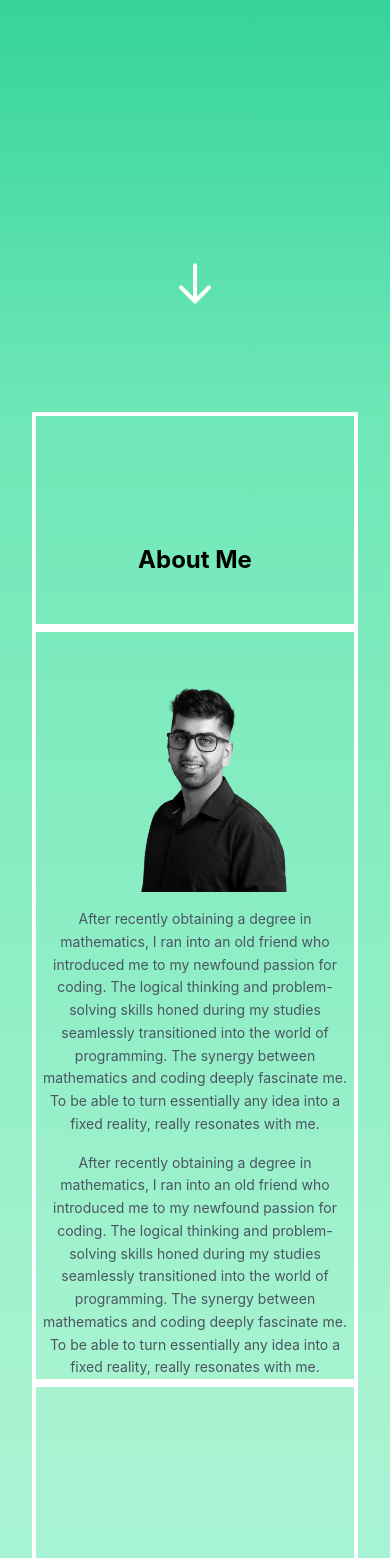
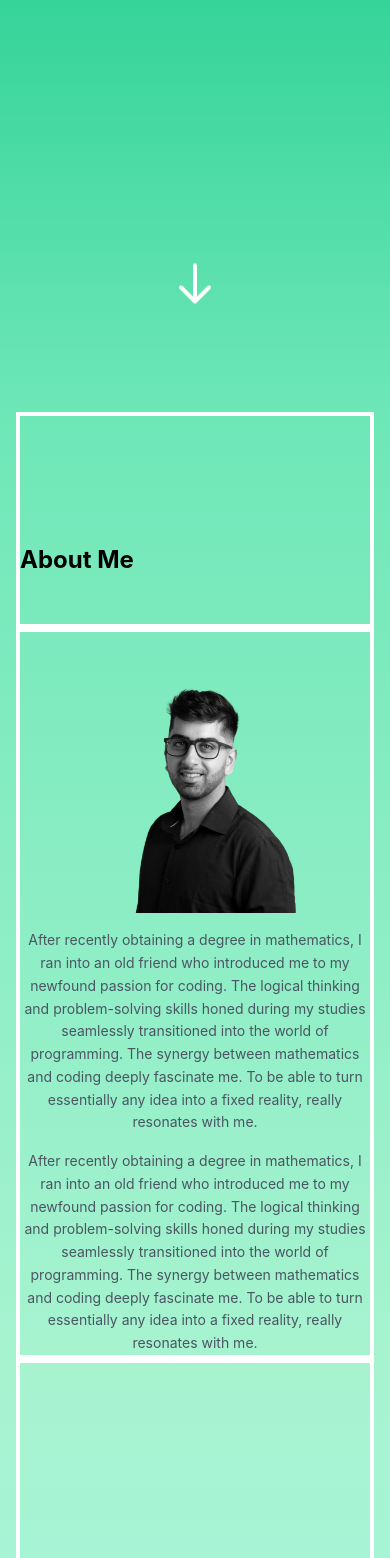
Before and after one commit to nickonbabaei/portfolio, a React (Create React App) app in the folder client/: page / in a window 390 px wide. Shown: the part 432-1990 px from the top of the page. Built offline with nearby package versions, Linux system fonts and the light colour scheme.

Commit message:
adjusted mobile screen padding on x axis

```diff
--- a/client/src/components/About.jsx
+++ b/client/src/components/About.jsx
@@ -3,9 +3,9 @@ import headshot from '../images/headshot-removebg.png'
 
 const About = () => {
     return (
-        <section class="text-gray-600 body-font bg-gradient-to-b from-emerald-300 to-emerald-200 px-8 " id='about'>
+        <section class="text-gray-600 body-font bg-gradient-to-b from-emerald-300 to-emerald-200 px-4 sm:px-8 " id='about'>
             <div class='max-w-screen-xl mx-auto container sm:block py-12 border-4 border-white'>
-                <h1 class='text-black text-center sm:text-left font-bold pt-20 text-2xl sm:text-5xl'>About Me</h1>
+                <h1 class='text-black font-bold pt-20 text-2xl sm:text-5xl'>About Me</h1>
             </div>
             <div class="lg:flex lg:items-center lg:justify-center border-4 border-white">
 
--- a/client/src/components/Contact.jsx
+++ b/client/src/components/Contact.jsx
@@ -7,7 +7,7 @@ const Contact = () => {
 
 
         <div class="sm:w-1/2 drop-blur flex flex-col md:ml-auto w-full md:py-8 mt-8 md:mt-0 px-8">
-          <h1 class="text-black sm:text-left text-center text-lg mb-1 font-bold">Get in touch!</h1>
+          <h1 class="text-black text-lg mb-1 font-bold">Get in touch!</h1>
           <p class="leading-relaxed mb-5 text-gray-600">Post-ironic portland shabby chic echo park, banjo fashion axe</p>
           <div class="relative mb-4">
             <label for="name" class="leading-7 text-sm text-gray-600">Name</label>
--- a/client/src/components/Projects.jsx
+++ b/client/src/components/Projects.jsx
@@ -7,9 +7,9 @@ import Skills from './Skills'
 const Projects = () => {
     return (
 
-        <section class="text-gray-600 body-font bg-gradient-to-b from-emerald-200 via-cyan-200 to-cyan-400 px-8" id='projects'>
+        <section class="text-gray-600 body-font bg-gradient-to-b from-emerald-200 via-cyan-200 to-cyan-400 px-4 sm:px-8" id='projects'>
             <div class="container max-w-screen-xl py-24 mx-auto border-4 border-white">
-                <h1 class='text-black sm:text-left text-center font-bold pt-24 text-2xl sm:text-5xl'>Projects</h1>
+                <h1 class='text-black font-bold pt-24 text-2xl sm:text-5xl'>Projects</h1>
                 <div class="flex flex-wrap justify-center">
                     <div class="md:w-3/6 sm:w-full py-4 px-2">
                         <a class="block relative overflow-hidden">
@@ -17,7 +17,7 @@ const Projects = () => {
                         </a>
                         <div class="mt-4">
                             <h3 class="text-gray-900 title-font text-lg font-bold">Shape Shift</h3>
-                            <h2 class="text-gray-900 title-font text-lg font-medium">The Catalyzer he Catalyzer he Catalyzer he Catalyzer he Catalyzer he Catalyzer he Catalyzer he Catalyzer he Catalyzer he Catalyzer</h2>
+                            <h2 class="text-gray-900 title-font text-lg font-medium xl:w-5/6">The Catalyzer he Catalyzer he Catalyzer he Catalyzer he Catalyzer he Catalyzer he Catalyzer he Catalyzer he Catalyzer he Catalyzer</h2>
                             <p class="mt-1">$16.00</p>
                         </div>
                     </div>
@@ -27,7 +27,7 @@ const Projects = () => {
                         </a>
                         <div class="mt-4">
                             <h3 class="text-gray-900 title-font text-lg font-bold">Sportify</h3>
-                            <h2 class="text-gray-900 title-font text-lg font-medium">The Catalyzer he Catalyzer he Catalyzer he Catalyzer he Catalyzer he Catalyzer he Catalyzer he Catalyzer he Catalyzer he Catalyzer</h2>
+                            <h2 class="text-gray-900 title-font text-lg font-medium xl:w-5/6">The Catalyzer he Catalyzer he Catalyzer he Catalyzer he Catalyzer he Catalyzer he Catalyzer he Catalyzer he Catalyzer he Catalyzer</h2>
                             <p class="mt-1">$16.00</p>
                         </div>
                     </div>
@@ -38,7 +38,7 @@ const Projects = () => {
                         </a>
                         <div class="mt-4">
                             <h3 class="text-gray-900 title-font text-lg font-bold">Plate Pals</h3>
-                            <h2 class="text-gray-900 title-font text-lg font-medium">The Catalyzer he Catalyzer he Catalyzer he Catalyzer he Catalyzer he Catalyzer he Catalyzer he Catalyzer he Catalyzer he Catalyzer</h2>
+                            <h2 class="text-gray-900 title-font text-lg font-medium xl:w-5/6">The Catalyzer he Catalyzer he Catalyzer he Catalyzer he Catalyzer he Catalyzer he Catalyzer he Catalyzer he Catalyzer he Catalyzer</h2>
                             <p class="mt-1">$16.00</p>
                         </div>
                     </div>
@@ -48,7 +48,7 @@ const Projects = () => {
                         </a>
                         <div class="mt-4">
                             <h3 class="text-gray-900 title-font text-lg font-bold">Zanzibar</h3>
-                            <h2 class="text-gray-900 title-font text-lg font-medium">The Catalyzer he Catalyzer he Catalyzer he Catalyzer he Catalyzer he Catalyzer he Catalyzer he Catalyzer he Catalyzer he Catalyzer</h2>
+                            <h2 class="text-gray-900 title-font text-lg font-medium xl:w-5/6">The Catalyzer he Catalyzer he Catalyzer he Catalyzer he Catalyzer he Catalyzer he Catalyzer he Catalyzer he Catalyzer he Catalyzer</h2>
                             <p class="mt-1">$16.00</p>
                         </div>
                     </div>
--- a/client/src/components/Skills.jsx
+++ b/client/src/components/Skills.jsx
@@ -18,7 +18,7 @@ const Skills = () => {
 
         <div class='max-w-full border-2 border-white'>
             <div class='max-w-screen-xl mx-auto flex flex-col justify-center' id='skills'>
-                <h1 class='text-black sm:text-left text-center font-bold pt-32 text-2xl pb-4 sm:text-5xl '>Languages & Technologies in my Arsenal</h1>
+                <h1 class='text-black font-bold pt-32 text-2xl pb-4 sm:text-5xl '>Languages & Technologies in my Arsenal</h1>
                 <div class='grid grid-cols-3 md:grid-cols-4 lg:grid-cols-6 text-center sm:gap-2 py-8 md:px-0'>
 
                         <div class='flex flex-col sm:justify-between justify-around m-6'>
```
